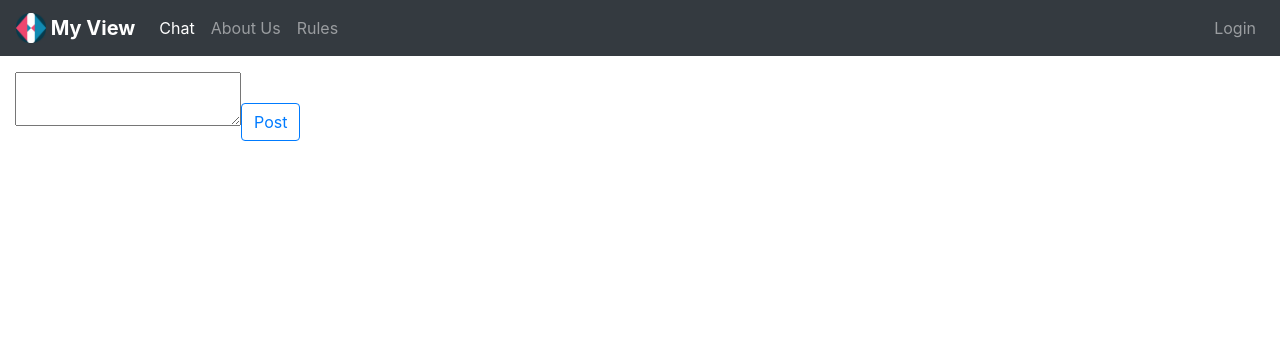
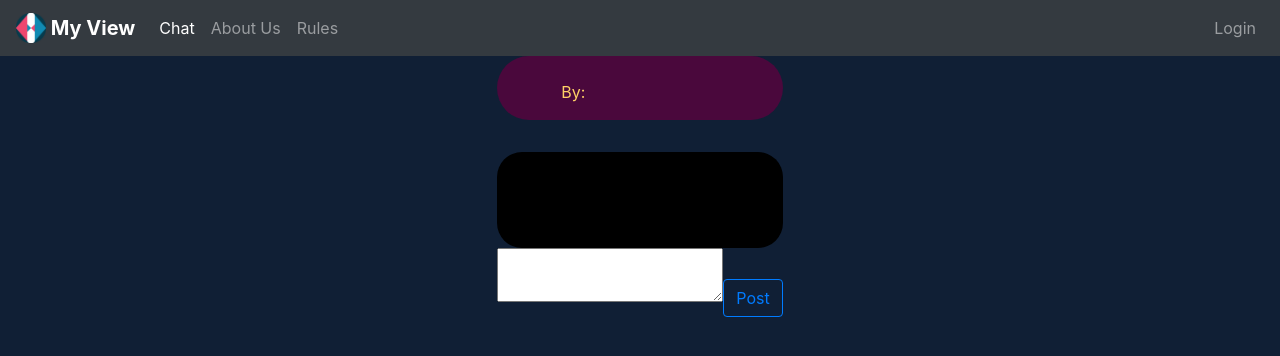
Before and after one commit to UBH-Fall2022/PolitcalEngagementandNucleationthruInterpersonalSocialization, a Node server app: template views/topic.pug in a window 1280 px wide. Shown: the top 356 px of the page. Run offline with Node 20, Linux system fonts and the light colour scheme; the template is opened without the code that fills it, so the values that code supplies are empty; some libraries are stand-ins or nearby versions.

Commit message:
comments page

```diff
--- /dev/null
+++ b/public/styles/topic.css
@@ -0,0 +1,15 @@
+#main{
+display: flex;
+    flex-direction: column;
+    margin: auto;
+    width: fit-content;
+}
+.context{
+    background-color: black;
+    border-radius: 25px;
+    padding: 3em;
+
+}
+.white{
+    color: white;
+}
--- a/public/styles/topic_template.css
+++ b/public/styles/topic_template.css
@@ -11,6 +11,10 @@
     border-radius: 100px;
     padding-left: 2em;
 }
+.topic > span{
+    margin: 2em;
+}
+
 .userKarama{
     color: white;
 }
--- a/views/topic.pug
+++ b/views/topic.pug
@@ -2,23 +2,29 @@
 html(lang="en")
     head
         title #{topic.get("title")}
+        link(rel="stylesheet", href="/static/styles/topic.css")
         include includes/head
     body
         include includes/navbar
-        .container-fluid
+        <div id="main">
+            include includes/topic_template
+            +topic_template(topic)
             .row
                 .col
-                    h1 #{topic.get("title")}
-                    p
+                    .context
                         a(href=`${topic.get("context")}`) #{topic.get("context")}
+            each post in posts
+                .white
+                    .row
+                        .col
+                            h3 #{post.title}
+                            each paragraph in post.get("content").split("\n")
+                                p= paragraph
+
             .row
                 .col
                     form(method="POST")
                         textarea#message(name="message")
                         button.btn.btn-outline-primary(type="submit") Post
-            each post in posts
-                .row
-                    .col
-                        h3 #{post.title}
-                        each paragraph in post.get("content").split("\n")
-                            p= paragraph
+
+        </div>
```
